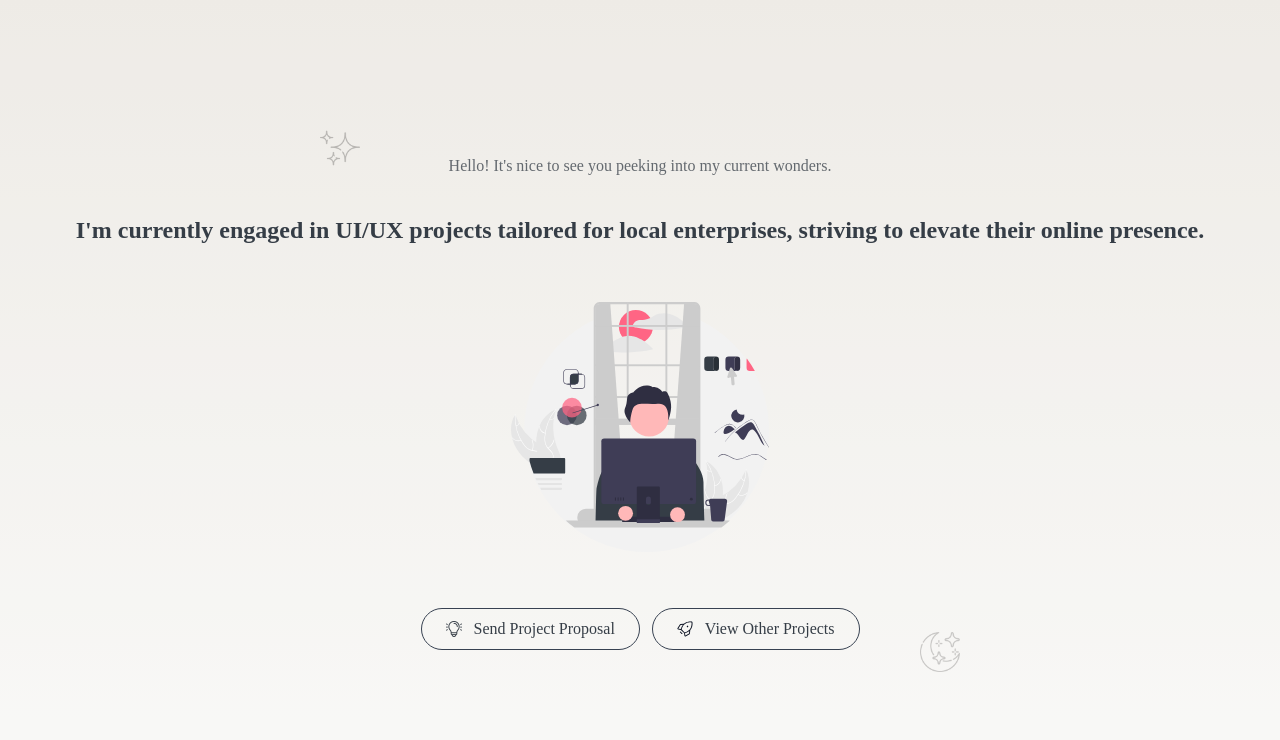
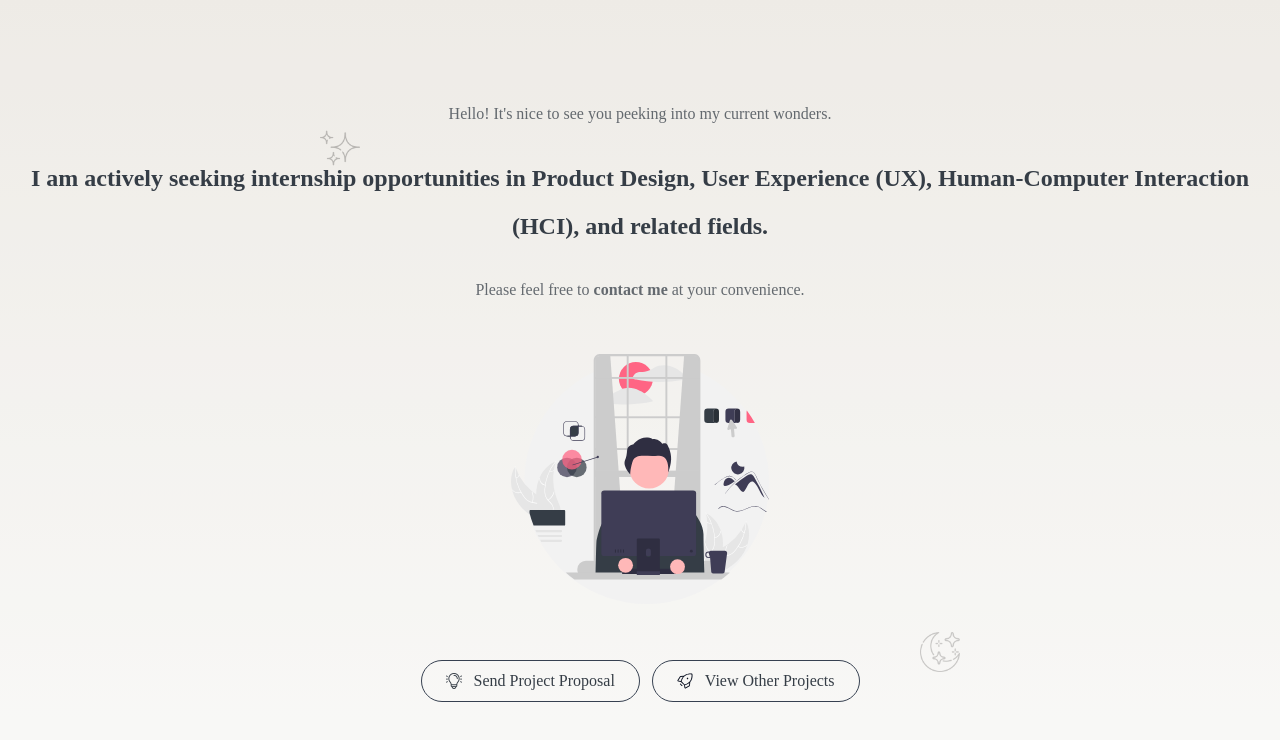
Before and after one commit to SandeshKey/PersonalPortfolio, a website: page src/current_project.html in a window 1280 px wide. Drawn offline with nearby package versions, Linux system fonts and the light colour scheme; files whose address does not match are found by name; a web font is replaced by a local one.

Commit message:
added position seeking message

```diff
--- a/src/current_project.html
+++ b/src/current_project.html
@@ -26,8 +26,12 @@
                 <p class="text-base font-medium leading-loose mx-8 md:mx-32 lg:mx-64 opacity-75">Hello! It's nice to see you peeking into my current wonders.</p>
                 <br>
                 <h1 class="text-2xl font-bold leading-loose">
-                    I'm currently engaged in UI/UX projects tailored for local enterprises, striving to elevate their online presence.
+                    I am actively seeking internship opportunities in Product Design, User Experience (UX), Human-Computer Interaction (HCI), and related fields.
                 </h1>
+                <br>
+                <p class="text-base font-medium leading-loose mx-8 md:mx-32 lg:mx-64 opacity-75">Please feel free to
+                    <a href="mailto:sandeshsubedi345@gmail.com"><b>contact me</b></a>
+                     at your convenience.</p>
                 <br> <br>
                 <img data-aos="fade-up" data-aos-duration="1000" data-aos-easing="linear"
                     class="h-[250px] w-auto content-center mx-auto px-4 rounded-md"
```
